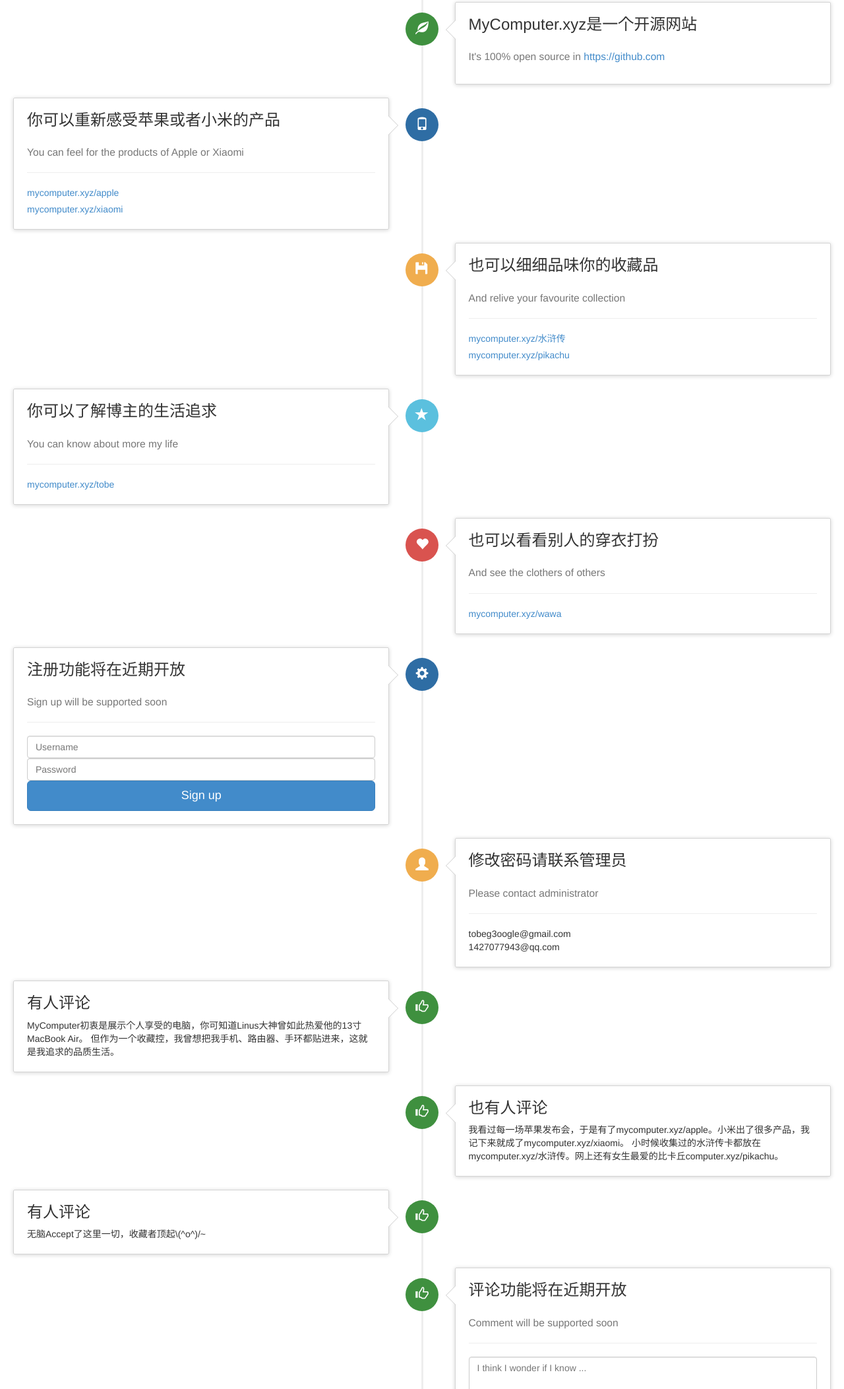
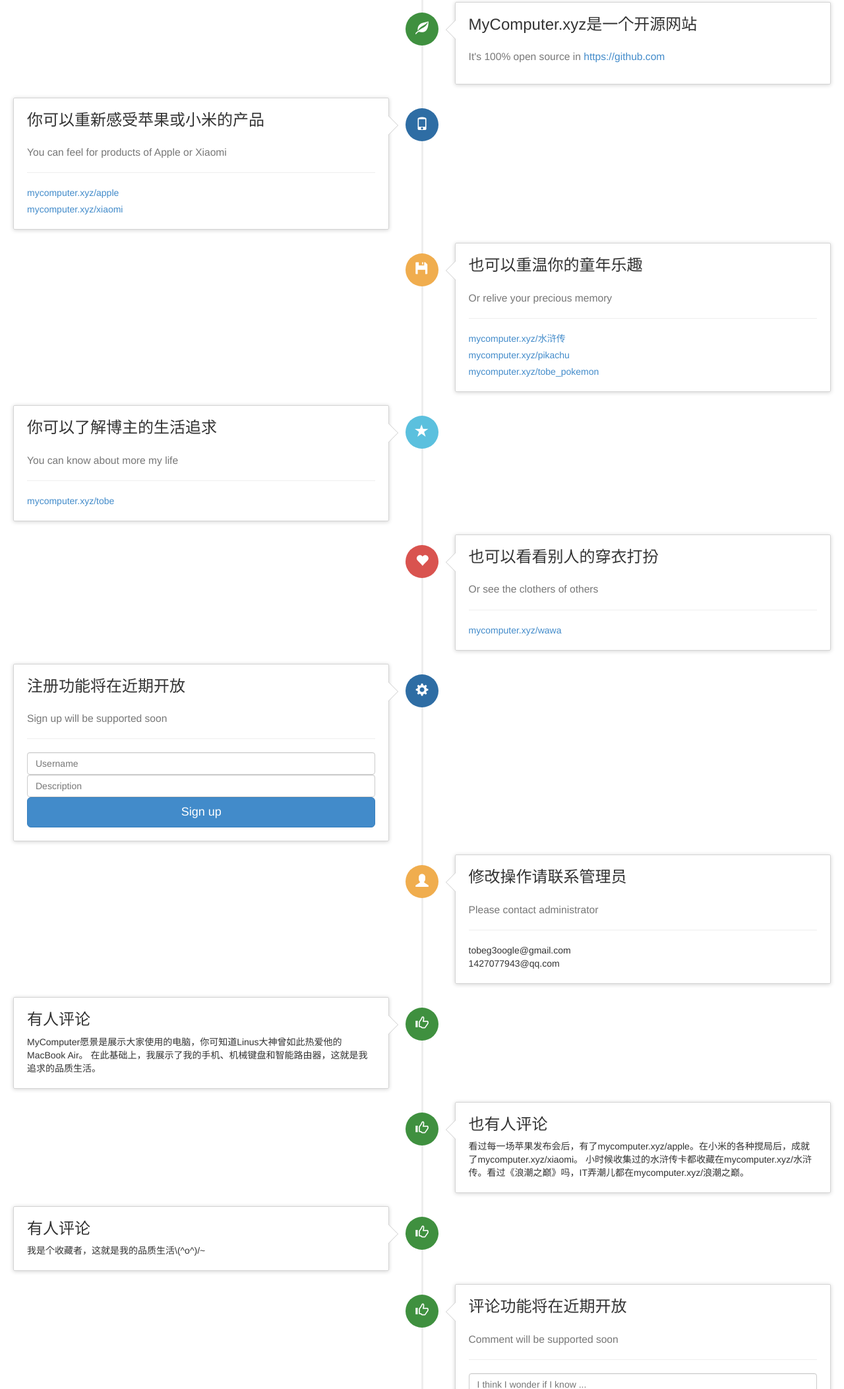
Before and after one commit to tobegit3hub/mycomputer, a plain HTML site: page views/index.html in a window 1280 px wide. Shown: the part 162-2267 px from the top of the page at 66% size. Drawn offline with Linux system fonts and the light colour scheme; files that its build step writes are made by us from their sources; no server answers.

Commit message:
update comment in home page and readme.md

```diff
--- a/static/html/home.html
+++ b/static/html/home.html
@@ -30,8 +30,8 @@
       <div class="timeline-badge primary"><i class="glyphicon glyphicon-phone"></i></div>
       <div class="timeline-panel">
         <div class="timeline-heading">
-          <h3 class="timeline-title">你可以重新感受苹果或者小米的产品</h3>
-          <h3><small>You can feel for the products of Apple or Xiaomi</small></h3>
+          <h3 class="timeline-title">你可以重新感受苹果或小米的产品</h3>
+          <h3><small>You can feel for products of Apple or Xiaomi</small></h3>
         </div>
         <hr/>
         <div class="timeline-body">
@@ -45,13 +45,14 @@
       <div class="timeline-badge warning"><i class="glyphicon glyphicon-floppy-disk"></i></div>
       <div class="timeline-panel">
         <div class="timeline-heading">
-          <h3 class="timeline-title">也可以细细品味你的收藏品</h3>
-          <h3><small>And relive your favourite collection</small></h3>
+          <h3 class="timeline-title">也可以重温你的童年乐趣</h3>
+          <h3><small>Or relive your precious memory</small></h3>
         </div>
         <hr/>
         <div class="timeline-body">
           <p><a href="/水浒传">mycomputer.xyz/水浒传</a></p>
           <p><a href="/pikachu">mycomputer.xyz/pikachu</a></p>
+	  <p><a href="/tobe_pokemon">mycomputer.xyz/tobe_pokemon</a></p>
         </div>
       </div>
     </li>
@@ -75,7 +76,7 @@
       <div class="timeline-panel">
         <div class="timeline-heading">
           <h3 class="timeline-title">也可以看看别人的穿衣打扮</h3>
-          <h3><small>And see the clothers of others</small></h3>
+          <h3><small>Or see the clothers of others</small></h3>
         </div>
         <hr/>
         <div class="timeline-body">
@@ -95,8 +96,8 @@
         <hr/>
         <div class="timeline-body">
           <form class="form-signin" role="form">
-            <input type="username" class="form-control" placeholder="Username" required>
-            <input type="password" class="form-control" placeholder="Password" required>
+            <input name="username" class="form-control" placeholder="Username" required>
+            <input name="description" class="form-control" placeholder="Description" required>
             <button class="btn btn-lg btn-primary btn-block" type="submit">Sign up</button>
           </form>
         </div>
@@ -107,7 +108,7 @@
       <div class="timeline-badge warning"><i class="glyphicon glyphicon-user"></i></div>
       <div class="timeline-panel">
         <div class="timeline-heading">
-          <h3 class="timeline-title">修改密码请联系管理员</h3>
+          <h3 class="timeline-title">修改操作请联系管理员</h3>
           <h3><small>Please contact administrator</small></h3>
         </div>
         <hr/>
@@ -128,8 +129,8 @@
           <h3 class="timeline-title">有人评论</h3>
         </div>
         <div class="timeline-body">
-          <p>MyComputer初衷是展示个人享受的电脑，你可知道Linus大神曾如此热爱他的13寸MacBook Air。
-            但作为一个收藏控，我曾想把我手机、路由器、手环都贴进来，这就是我追求的品质生活。</p>
+          <p>MyComputer愿景是展示大家使用的电脑，你可知道Linus大神曾如此热爱他的MacBook Air。
+            在此基础上，我展示了我的手机、机械键盘和智能路由器，这就是我追求的品质生活。</p>
         </div>
       </div>
     </li>
@@ -141,8 +142,8 @@
           <h3 class="timeline-title">也有人评论</h3>
         </div>
         <div class="timeline-body">
-          <p>我看过每一场苹果发布会，于是有了mycomputer.xyz/apple。小米出了很多产品，我记下来就成了mycomputer.xyz/xiaomi。
-          小时候收集过的水浒传卡都放在mycomputer.xyz/水浒传。网上还有女生最爱的比卡丘computer.xyz/pikachu。</p>
+          <p>看过每一场苹果发布会后，有了mycomputer.xyz/apple。在小米的各种搅局后，成就了mycomputer.xyz/xiaomi。
+          小时候收集过的水浒传卡都收藏在mycomputer.xyz/水浒传。看过《浪潮之巅》吗，IT弄潮儿都在mycomputer.xyz/浪潮之巅。</p>
         </div>
       </div>
     </li>
@@ -154,7 +155,7 @@
           <h3 class="timeline-title">有人评论</h3>
         </div>
         <div class="timeline-body">
-          <p>无脑Accept了这里一切，收藏者顶起\(^o^)/~</p>
+          <p>我是个收藏者，这就是我的品质生活\(^o^)/~</p>
         </div>
       </div>
     </li>
```
Also changed, not shown: README.md, 1 other file.
